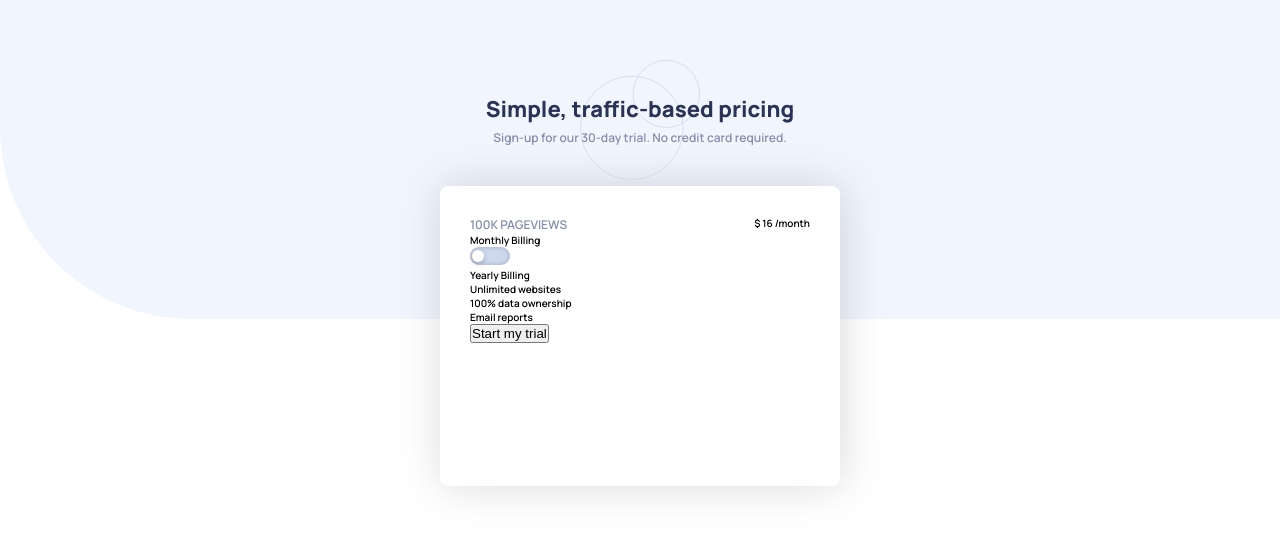
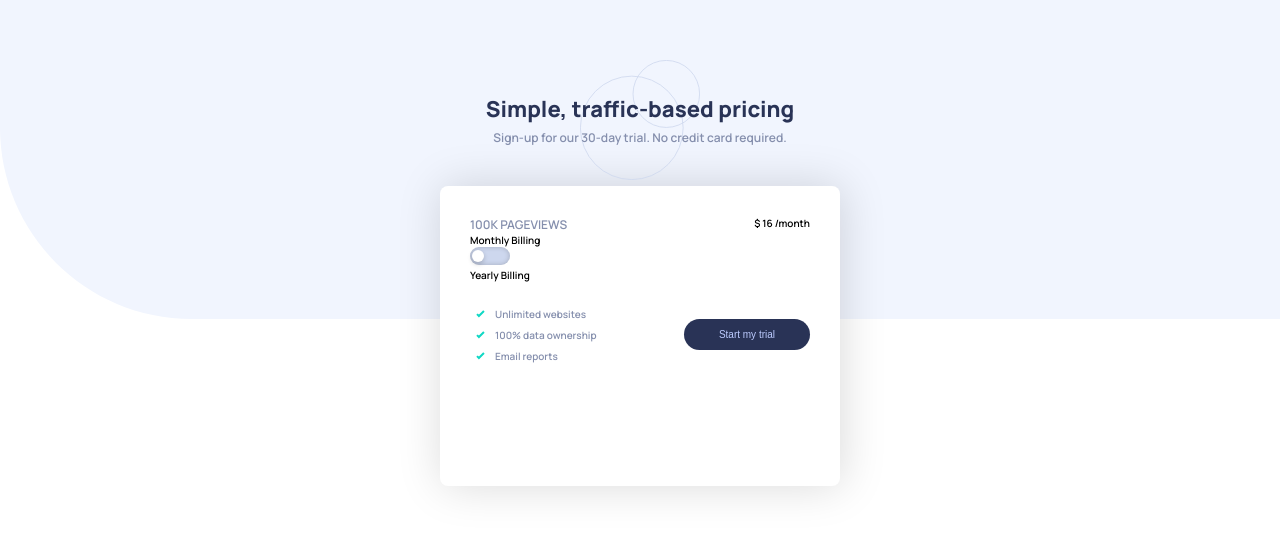
Before and after one commit to Barna-Molnar/imteractive-pricing-component-react, a React (Create React App) app: page / in a window 1280 px wide. Shown: the part 130-664 px from the top of the page. Built offline with nearby package versions, Linux system fonts and the light colour scheme.

Commit message:
Footer Satge1

```diff
--- a/src/components/Footer.jsx
+++ b/src/components/Footer.jsx
@@ -1,16 +1,44 @@
 import React from 'react';
+import styled from 'styled-components';
 
-export default function Footer() {
+const FooterStyles = styled.div`
+  height: calc(100% / 3);
+  display: flex;
+
+  justify-content: space-between;
+  padding: 2.5rem 0 0rem 1.5rem;
+
+  ul li {
+    color: var(--grayish-blue-text);
+    padding-left: 1rem;
+  }
+  li:not(:last-child) {
+    margin-bottom: 0.7rem;
+  }
+  li::marker {
+    content: url(${(props) => props.checkImg});
+  }
+  .cta {
+    padding: 1rem 3.5rem;
+    font-size: 10px;
+    align-self: center;
+    outline: none;
+    border: none;
+    border-radius: 17px;
+    background-color: var(--dark-blue);
+    color: var(--pale-blue-text);
+  }
+`;
+
+export default function Footer({ checkImg }) {
   return (
-    <div>
-      <div className="footer">
+    <FooterStyles checkImg={checkImg}>
       <ul>
         <li>Unlimited websites</li>
         <li>100% data ownership</li>
         <li>Email reports</li>
       </ul>
       <button className="cta">Start my trial</button>
-      </div>
-    </div>
+    </FooterStyles>
   );
 }
--- a/src/components/PricingComponent.jsx
+++ b/src/components/PricingComponent.jsx
@@ -2,9 +2,12 @@ import React from 'react';
 import styled from 'styled-components';
 import Footer from './Footer';
 import ToggleButton from './ToggleButton';
+import check from '../images/icon-check.svg';
 
 const PricingComponentStyles = styled.div`
   padding: 3rem 3rem;
+  /* display: flex;
+  flex-direction: column; */
   background-color: var(--component-background);
   height: 300px;
   width: 400px;
@@ -22,6 +25,9 @@ const PricingComponentStyles = styled.div`
   }
   .payment {
     //switch button
+  }
+  img {
+    width: 100px;
   }
 `;
 
@@ -41,7 +47,8 @@ export default function PricingComponent() {
         <ToggleButton />
         <p className="payment--type">Yearly Billing</p>
       </div>
-      <Footer />
+
+      <Footer checkImg={check} />
     </PricingComponentStyles>
   );
 }
--- a/src/style/GlobalStyle.js
+++ b/src/style/GlobalStyle.js
@@ -45,9 +45,9 @@ const GlobalStyles = createGlobalStyle`
     justify-content: center;
     align-items: center;
   }
-  ul,li{
+  /* ul,li{
     list-style: none;
-  }
+  } */
   a{
     text-decoration: none;
   }
```
Lines whose indentation alone changed are shown as unchanged.
